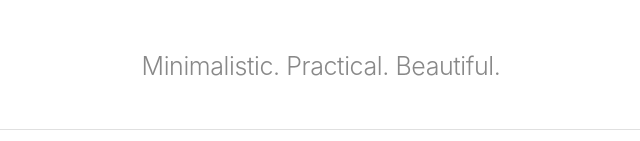
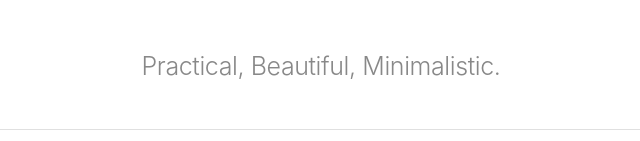
Before and after one commit to shota-akizuki/notion-blog, a Next.js app: page / in a window 1280 px wide. Shown: the part 193-334 px from the top of the page, without its empty margins (319-959 px from the left). Built offline with nearby package versions, Linux system fonts and the light colour scheme.

Commit message:
マントラを修正

```diff
--- a/src/pages/index.tsx
+++ b/src/pages/index.tsx
@@ -10,7 +10,7 @@ export default () => {
       <Header titlePre="Home" />
       <div className={sharedStyles.layout}>
         <h1 className={sharedStyles.title}>Shota Akizuki</h1>
-        <h2 style={{ margin: 40 }}>Minimalistic. Practical. Beautiful.</h2>
+        <h2 style={{ margin: 40 }}>Practical, Beautiful, Minimalistic.</h2>
         <Divider style={{ margin: 48 }} />
         <h2
           style={{
```
